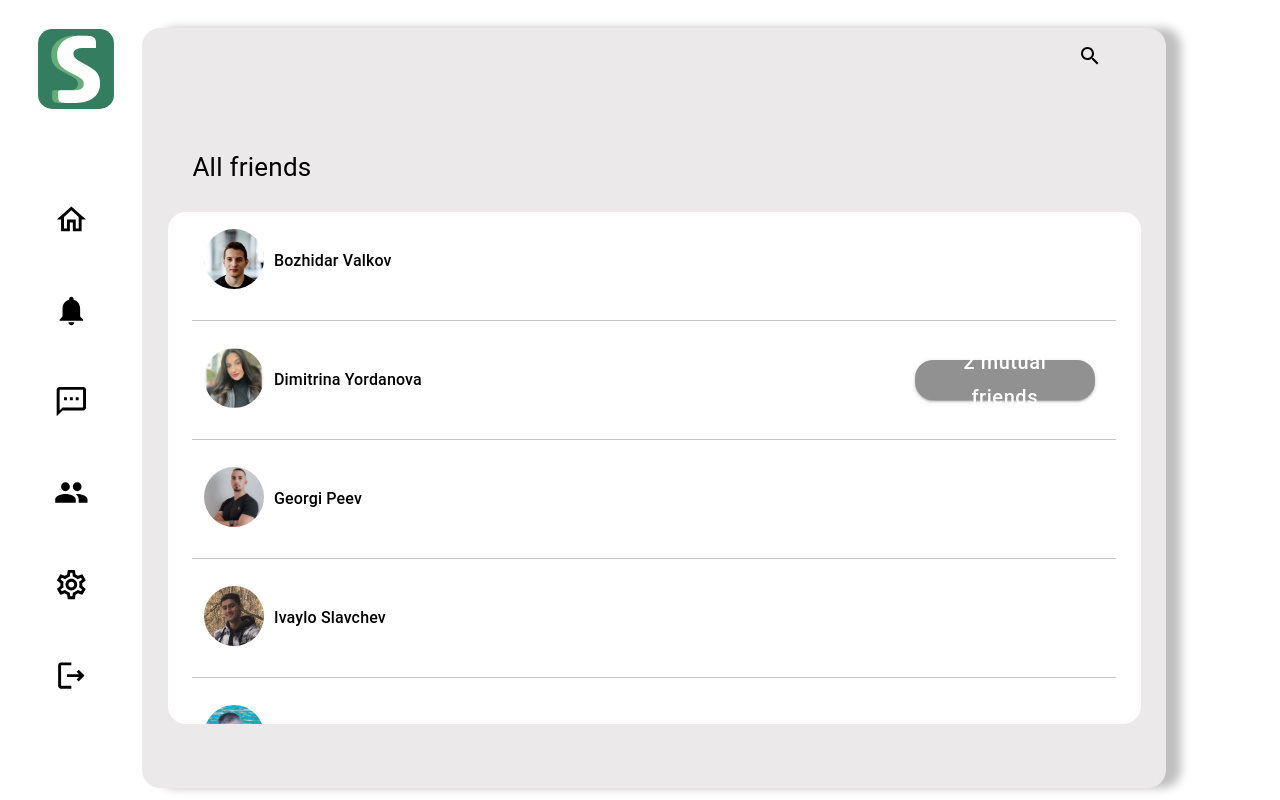
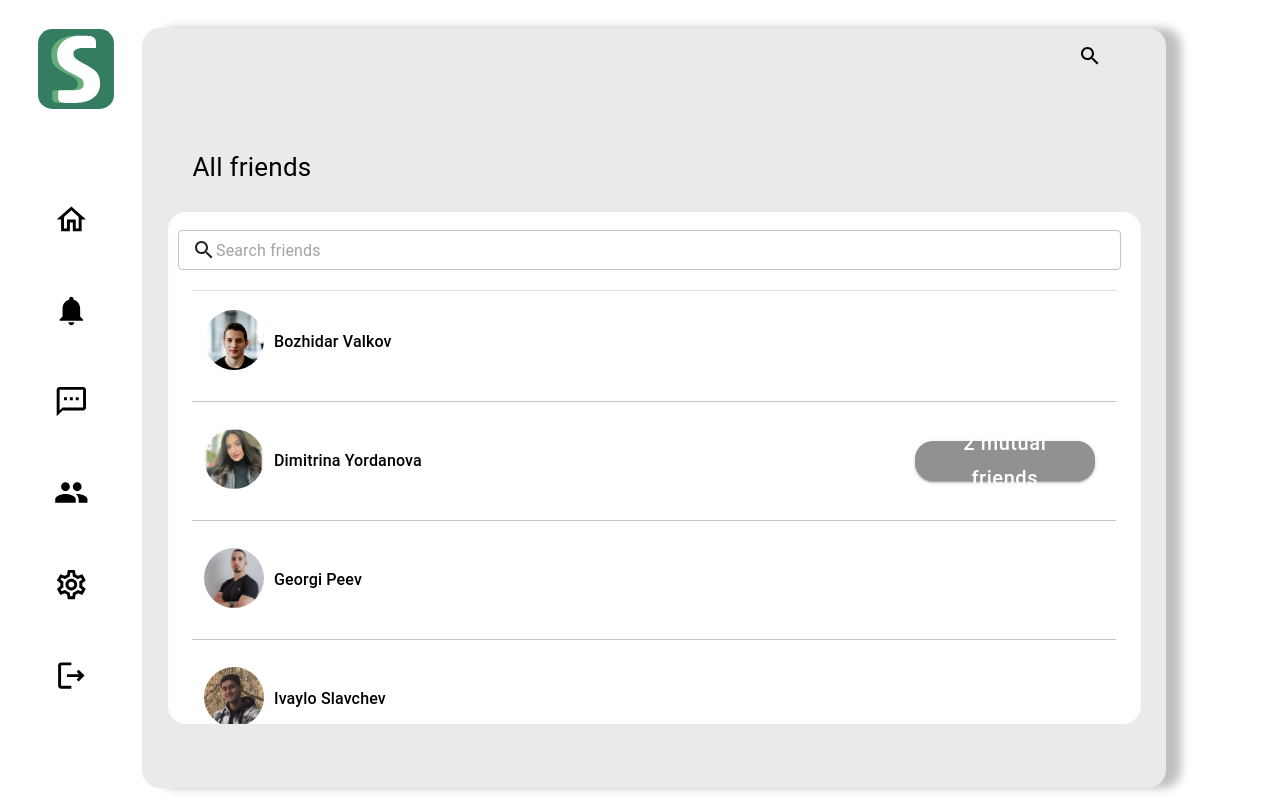
Before and after one commit to Society-Project/Society, a Next.js app in the folder client/: page /friends in a window 1280 px wide. Built offline with nearby package versions, Linux system fonts and the light colour scheme.

Commit message:
Created search bar. Friends can be searched from the list. They are arranged in alphabetical order.

```diff
--- a/client/src/components/friends/FriendsList.tsx
+++ b/client/src/components/friends/FriendsList.tsx
@@ -1,15 +1,21 @@
-import { Box } from "@mui/system";
 import React, { useState } from "react";
-import List from "@mui/material/List";
-import ListItem from "@mui/material/ListItem";
-import ListItemAvatar from "@mui/material/ListItemAvatar";
-import ListItemText from "@mui/material/ListItemText";
-import Avatar from "@mui/material/Avatar";
-import Divider from "@mui/material/Divider";
-import Button from "@mui/material/Button";
+import {
+  Box,
+  Typography,
+  List,
+  ListItem,
+  ListItemAvatar,
+  ListItemText,
+  Avatar,
+  Divider,
+  Button,
+  TextField,
+} from "@mui/material";
+import { styled } from "@mui/system";
+import Modal from "react-modal";
+import SearchIcon from "@mui/icons-material/Search";
 import CloseIcon from "@mui/icons-material/Close";
-import Modal from "react-modal";
-import { Typography } from "@mui/material";
+import ClearIcon from "@mui/icons-material/Clear";
 import "../Styles/MainPage.scss";
 import { SearchBar } from "../SearchBar";
 import PetyaPhoto from "src/images/Petya.jpg";
@@ -20,7 +26,6 @@ import ZahariPhoto from "src/images/Zahari.jpg";
 import GeorgiPhoto from "src/images/Georgi.jpg";
 import PavelPhoto from "src/images/Pavel.jpg";
 import BozhidarPhoto from "src/images/Bozhidar.jpg";
-
 
 const friends = [
   {
@@ -98,13 +103,35 @@ const friends = [
 
 friends.sort((a, b) => a.name.localeCompare(b.name));
 
+const SearchWrapper = styled(Box)`
+  display: flex;
+  align-items: center;
+  padding: 10px;
+  margin-bottom: 10px;
+`;
+
+const SearchInput = styled(TextField)`
+  flex-grow: 1;
+  margin-right: 10px;
+`;
+
 export const FriendsList = () => {
   const [modalIsOpen, setModalIsOpen] = useState<boolean>(false);
   const [modalData, setModalData] = useState({
     name: "",
     avatar: "",
-    mutualFriends: [],
+    mutualFriends: [] as { name: string; avatar: string }[],
   });
+  const [searchQuery, setSearchQuery] = useState("");
+
+  const handleSearchChange = (event: React.ChangeEvent<HTMLInputElement>) => {
+    setSearchQuery(event.target.value);
+  };
+
+  const filteredFriends = friends.filter((friend) =>
+    friend.name.toLowerCase().includes(searchQuery.toLowerCase())
+  );
+
   return (
     <Box className="page-box">
       <SearchBar />
@@ -112,7 +139,44 @@ export const FriendsList = () => {
         <Typography className="AllFriendsText"> All friends</Typography>
         <Box id="box">
           <List>
-            {friends.map((friend: any, index: number) => (
+            <Box className="SearchBarInFriendsList">
+              <SearchWrapper>
+                <SearchInput
+                  value={searchQuery}
+                  onChange={handleSearchChange}
+                  placeholder="Search friends"
+                  variant="outlined"
+                  size="small"
+                  InputProps={{
+                    startAdornment: <SearchIcon />,
+                    color: "success",
+                  }}
+                />
+                {searchQuery && (
+                  <Button
+                    variant="outlined"
+                    size="small"
+                    startIcon={<ClearIcon />}
+                    onClick={() => setSearchQuery("")}
+                    sx={{
+                      borderRadius: "50px",
+                      width: "2%",
+                      marginLeft: "auto",
+                    }}
+                  ></Button>
+                )}
+              </SearchWrapper>
+              <Divider
+                sx={{
+                  width: "95%",
+                  margin: "10px auto",
+                  color: "rgba(0, 0, 0, 0.6)",
+                  align: "center",
+                }}
+              />
+            </Box>
+
+            {filteredFriends.map((friend, index) => (
               <React.Fragment key={index}>
                 <ListItem>
                   <ListItemAvatar className="Avatar">
```
